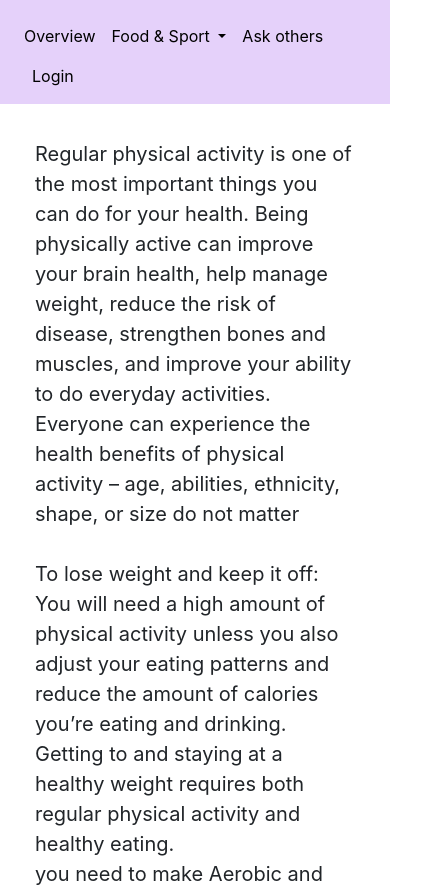
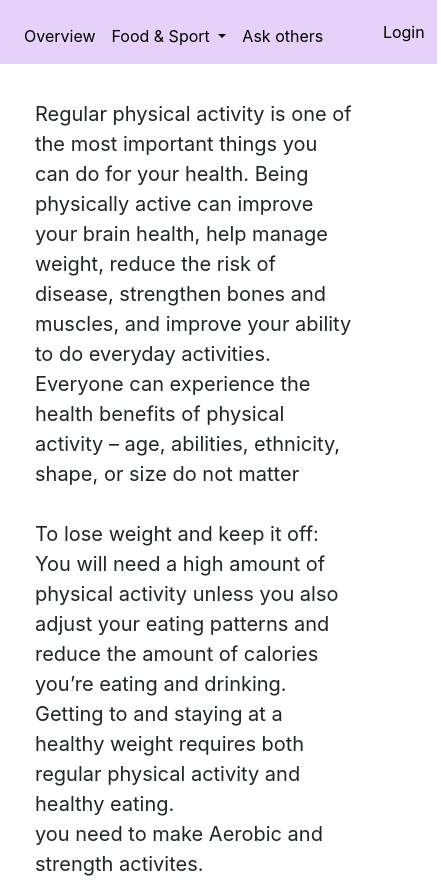
Before and after one commit to rahafhimmo/BH, a website: page workout.html in a window 390 px wide. Shown: the top 885 px of the page, 441 px wide, since content can reach past the window. Drawn offline with nearby package versions, Linux system fonts and the light colour scheme.

Commit message:
Update workout.html

```diff
--- a/workout.html
+++ b/workout.html
@@ -67,6 +67,17 @@ margin-left: auto;
       width: 62.5%;
     }
 }
+@media(max-width:500px){
+
+  .lout{
+    position: absolute;
+    /* top: 90%; */
+    left:84%;
+
+  }
+.navbar{
+  width: 112%;
+}}
 </style>
   <body>
     <div class="wp">
```
